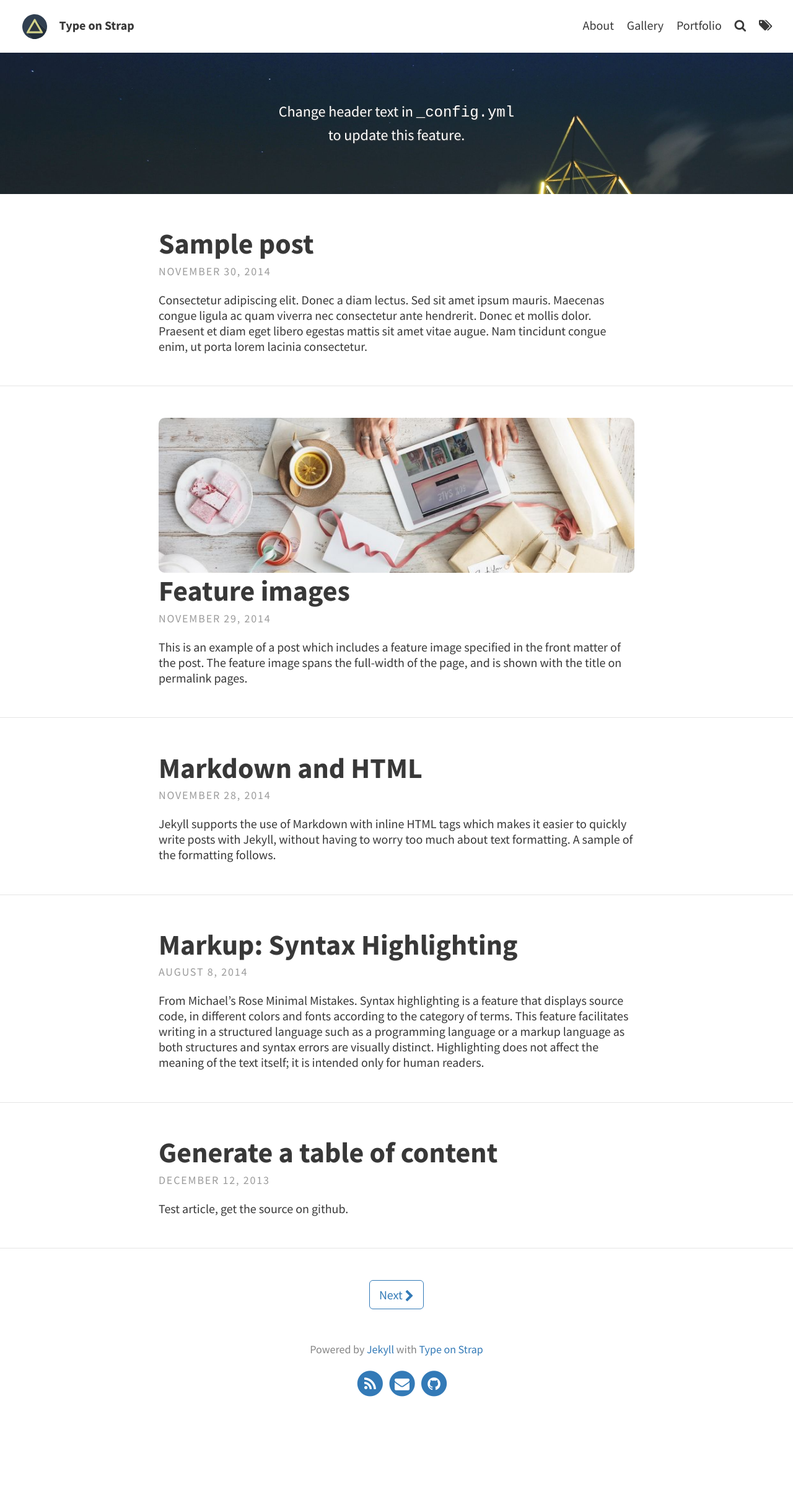
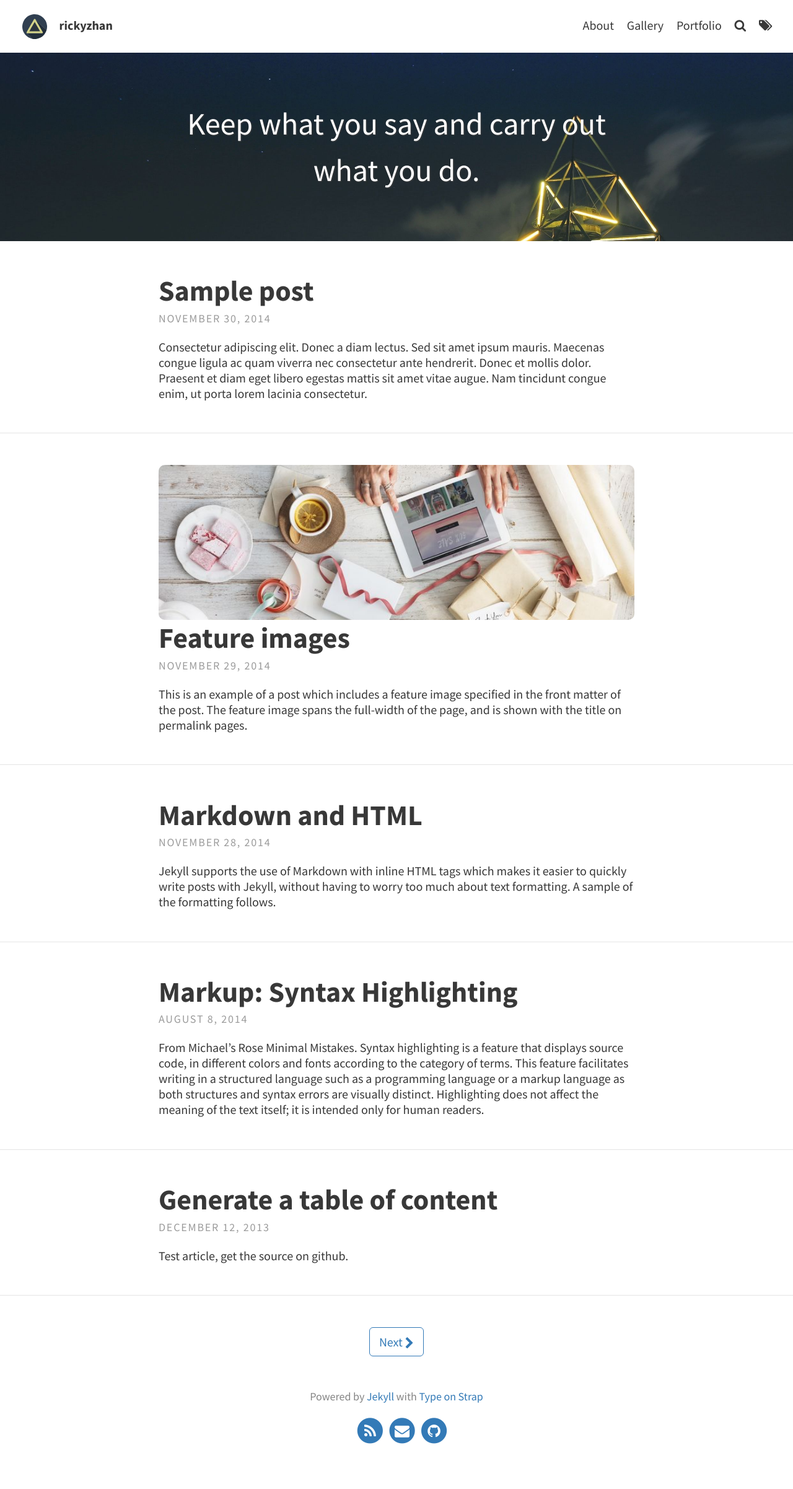
Before and after one commit to rickyzhan/rickyzhan.github.io, a Jekyll site: the page built from index.html, in a window 1280 px wide. Shown: the whole page at 62% size. Built offline with Jekyll 4.4.1, drawn with Linux system fonts in a browser that asks for light colours; the list of posts is cut into pages by our own code; before the commit the page ends 2326 px from its top, so only the background shows below that.

```diff
--- a/Gemfile
+++ b/Gemfile
@@ -1,2 +1,3 @@
 source "https://rubygems.org"
 gemspec
+gem 'wdm', '>= 0.1.0'
--- a/_config.yml
+++ b/_config.yml
@@ -8,14 +8,14 @@ description: "A website with blog posts and pages" # used by search engines
 # THEME-SPECIFIC CONFIGURATION
 theme_settings:
   # Meta
-  title: Type on Strap # blog's title
+  title: rickyzhan # blog's title
   avatar: assets/img/triangle.svg
   favicon: assets/favicon.ico
   gravatar: # Email MD5 hash
 
   # Header and footer text
   header_text: > #two or three lines to describe your site
-     <p>Change header text in <code>_config.yml</code> <br> to update this feature.</p>
+     <p>Keep what you say and carry out what you do.</p>
   header_text_feature_image: assets/img/pexels/triangular.jpeg
   footer_text: >
    Powered by <a href="https://jekyllrb.com/">Jekyll</a> with <a href="https://github.com/sylhare/Type-on-Strap">Type on Strap</a>
--- a/_sass/layouts/_index.scss
+++ b/_sass/layouts/_index.scss
@@ -4,7 +4,7 @@
     display: inline-block;
     width: 100%;
     height: 100%;
-    font-size: 1.2em;
+    font-size: 2.5em;
     text-align: center;
     color: $header-desc-text-color;
     background: $header-desc-background-color no-repeat;
```
Also changed, not shown: Gemfile.lock.
